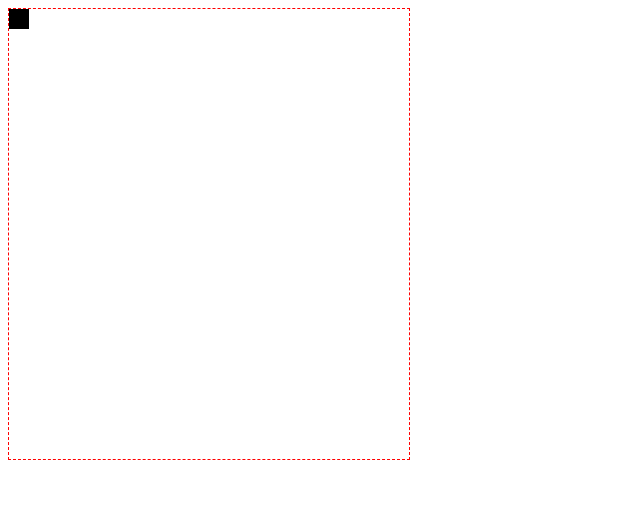
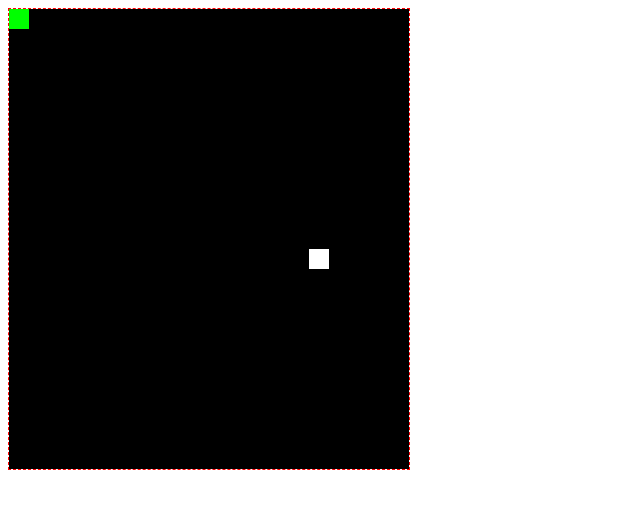
Before and after one commit to zenaidoHernandez/snake_javascript, a plain HTML site: page index.html in a window 1280 px wide. Shown: the whole page, without its empty margins (0-640 px from the left). Drawn offline with Linux system fonts and the light colour scheme.

Commit message:
create and eat food

```diff
--- a/index.html
+++ b/index.html
@@ -8,7 +8,7 @@
     <link rel="stylesheet" href="style.css">
 </head>
 <body>
-    <canvas id="myCanvas" width="400" height="450"></canvas>
+    <canvas id="myCanvas" width="400" height="460"></canvas>
     <script src="snake.js"></script>
 </body>
 </html>
--- a/snake.js
+++ b/snake.js
@@ -7,6 +7,8 @@ const head = {
     x: 0,
     y: 0
 };
+
+let food = null;
 
 let dx = 0;
 let dy = 0;
@@ -20,15 +22,34 @@ function main(){
 function update(){
     head.x += dx;
     head.y += dy;
+
+    if(food && head.x === food.x && head.y === food.y){
+        food = null;
+    }
+
+    if(!food){
+        food = {x: getRandomX(), y: getRandomY()}
+    }
+}
+
+function getRandomX(){
+    return SIZE * (parseInt(Math.random() * 20));
+}
+
+function getRandomY(){
+    return SIZE * (parseInt(Math.random() * 23));
 }
 
 function draw(){
-    context.clearRect(0, 0, myCanvas.width, myCanvas.height);
-    drawHead(head);
+    context.fillStyle = 'black';
+    context.fillRect(0, 0, myCanvas.width, myCanvas.height);
+    drawObject(head, 'lime');
+    drawObject(food, 'white');
 };
 
-function drawHead(head){
-    context.fillRect(head.x, head.y, SIZE, SIZE);
+function drawObject(obj, color){
+    context.fillStyle = color;
+    context.fillRect(obj.x, obj.y, SIZE, SIZE);
 }
 
 document.addEventListener('keydown', moveSnake);
```
